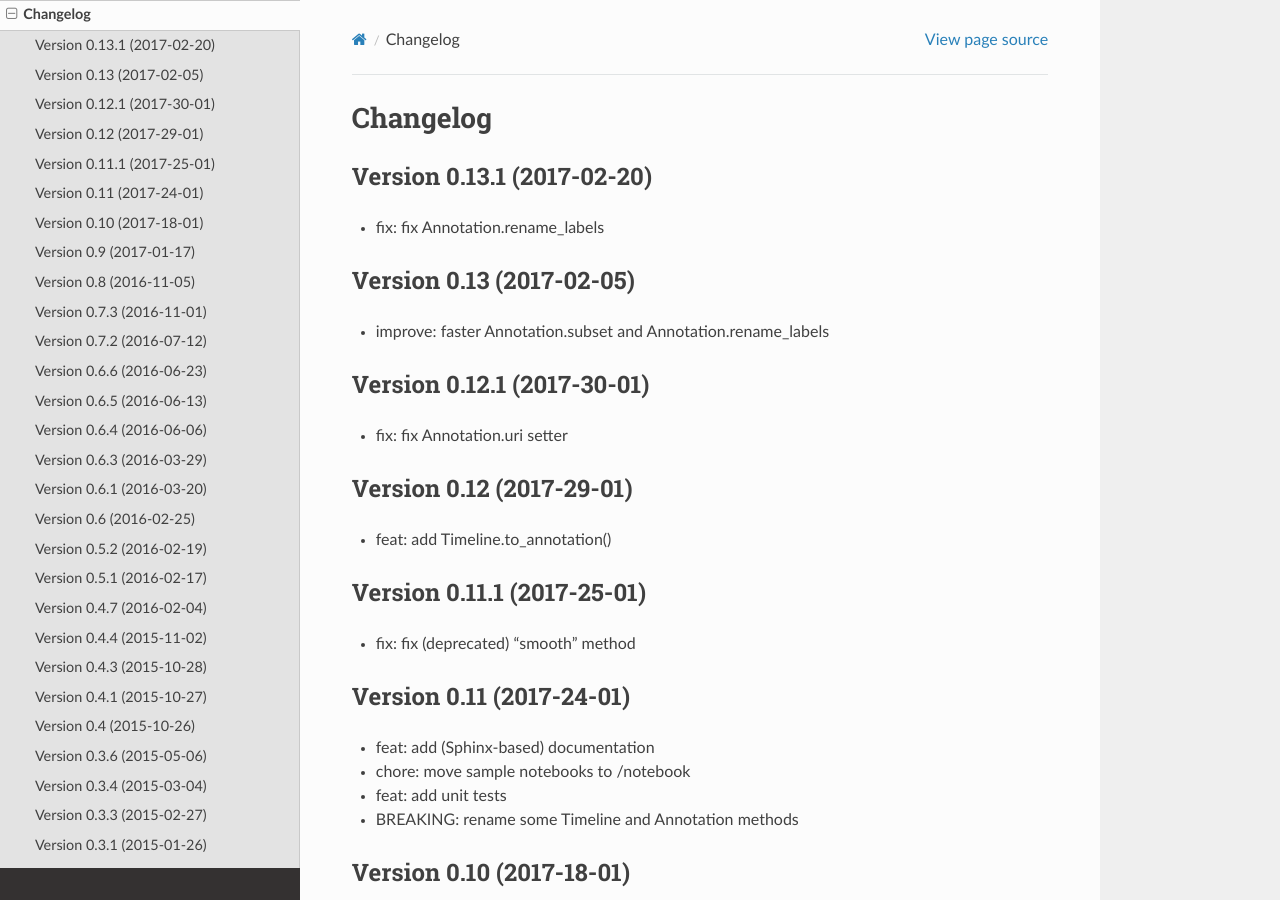
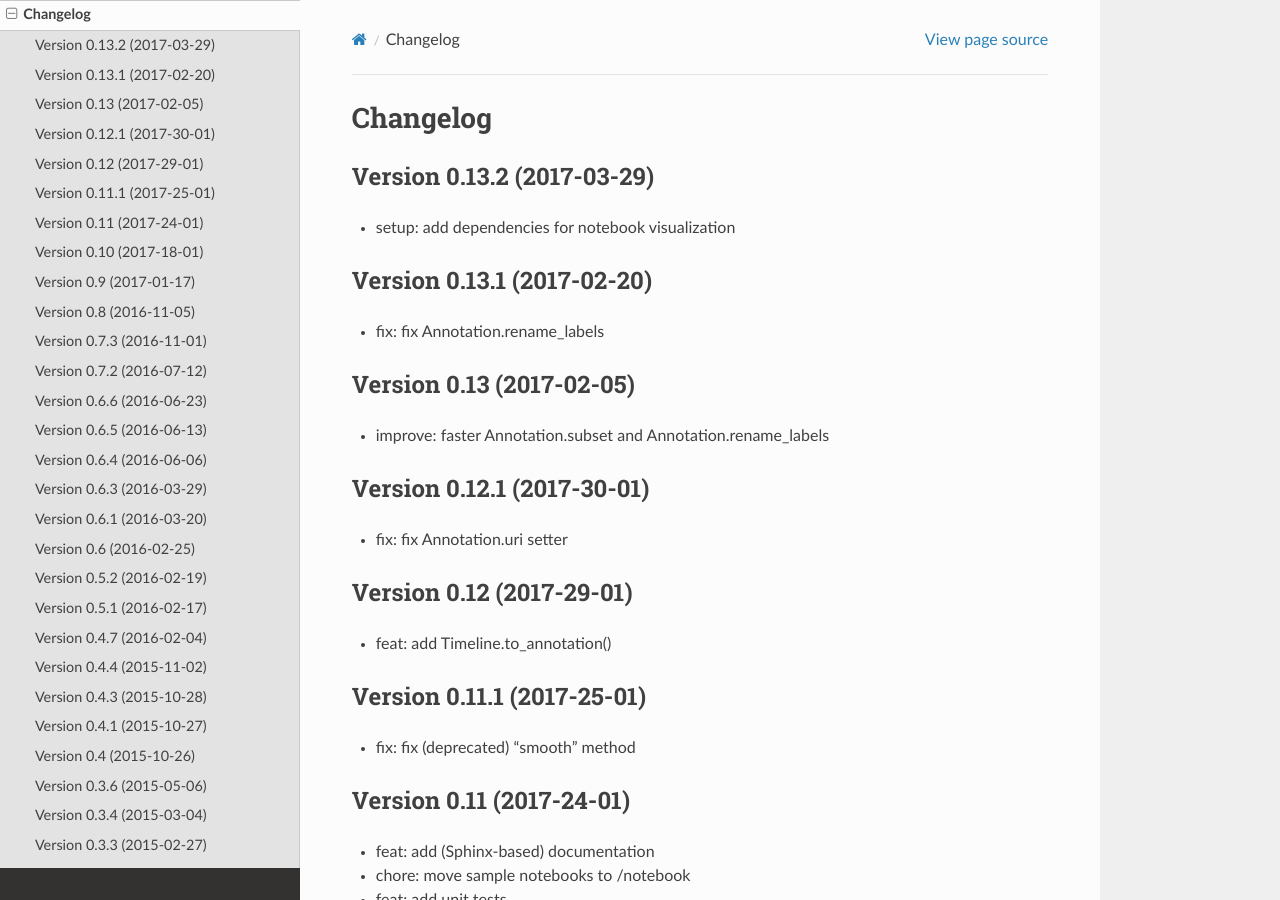
Before and after one commit to pyannote/pyannote-core, a Sphinx documentation site: the page built from doc/source/changelog.rst, in a window 1280 px wide and 900 px high. Built offline with Sphinx 7.4.7 and the Read the Docs theme 2.0.0, drawn with Linux system fonts in a browser that asks for light colours.

Commit message:
doc: update changelog

```diff
--- a/doc/source/changelog.rst
+++ b/doc/source/changelog.rst
@@ -1,6 +1,11 @@
 #########
 Changelog
 #########
+
+Version 0.13.2 (2017-03-29)
+~~~~~~~~~~~~~~~~~~~~~~~~~~~
+
+- setup: add dependencies for notebook visualization
 
 Version 0.13.1 (2017-02-20)
 ~~~~~~~~~~~~~~~~~~~~~~~~~~~
```
